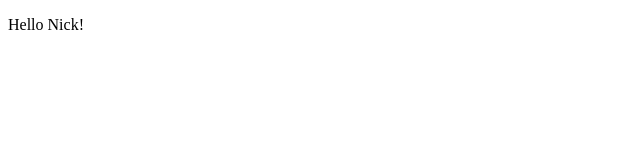
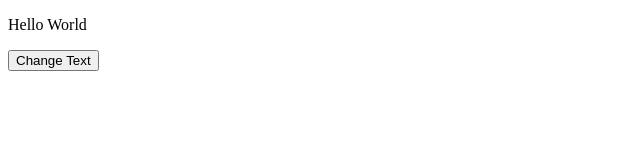
Before and after one commit to zuraswebpro/WebDevCourse, a plain HTML site: page javascript.html in a window 1280 px wide. Shown: the whole page, without its empty margins (0-640 px from the left). Drawn offline with Linux system fonts and the light colour scheme.

Commit message:
commented out styling

```diff
--- a/javascript.css
+++ b/javascript.css
@@ -1,8 +1,8 @@
-button {
+/* button {
     border: 5px solid red;
 }
 
 h1 {
     font-size: 50px;
     color: purple;
-}
+} */
--- a/javascript.html
+++ b/javascript.html
@@ -8,6 +8,8 @@
 </head>
 <body>
     <p id="text">Hello World</p>
+
+    <button id="myButton">Change Text</button>
 
     <!-- making a test button with inline Javascript lesson 86 -->
     <!-- inline is very messy always keep styles and logic separate! -->
@@ -24,12 +26,14 @@
     <script>
 
         // Lesson 90 Accessing Elements - single line comment
-        document.getElementById("text").innerHTML = "Hello Nick!";
+        // document.getElementById("text").innerHTML = "Hello Nick!";
         /*   This is
             a multiline
             comment
         */
 
+
+
     </script>
 
 </body>
```
